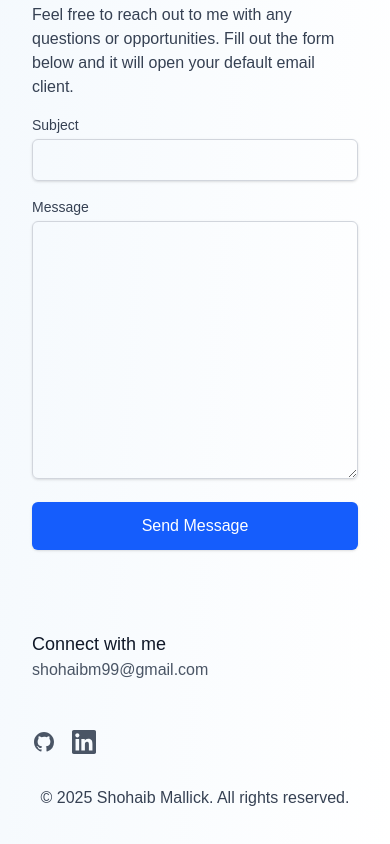
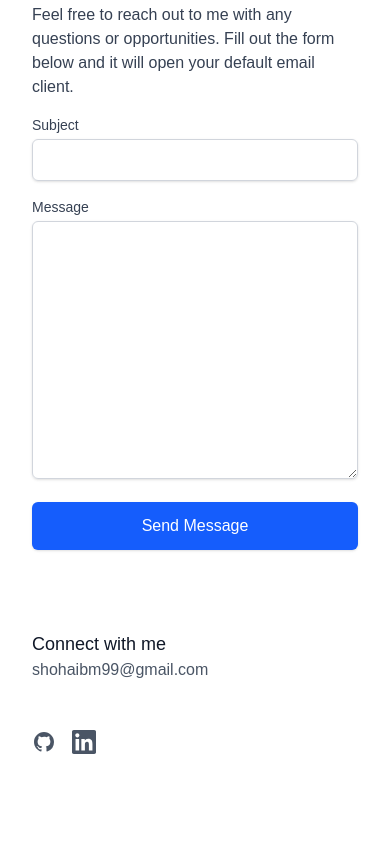
Before and after one commit to shohaibmk/Portfolio, a Next.js app: page / in a window 390 px wide. Shown: the part 5017-5861 px from the top of the page. Built offline with nearby package versions, Linux system fonts and the light colour scheme.

Commit message:
fix: Fixed Footer Component
Files updated:
- app/component/footer.jsx
- app/page.jsx

```diff
--- a/app/components/footer.jsx
+++ b/app/components/footer.jsx
@@ -24,10 +24,10 @@
                     </a>
                 </div>
             </div>
-            <div className="flex justify-center">
+            {/* <div className="flex justify-center">
 
                 <p className="text-gray-700">&copy; 2025 Shohaib Mallick. All rights reserved.</p>
-            </div>
+            </div> */}
         </div>
     )
 }
--- a/app/page.jsx
+++ b/app/page.jsx
@@ -9,7 +9,7 @@
 
 export default function Home() {
   return (
-    <div className="lg:px-8 py-6 bg-gradient-to-br from-[#EDF5FC] to-white">
+    <div className="lg:px-8 py-6">
       <ScrollLinked />
       <AboutMe />
       <div className="grid grid-cols-1 lg:grid-cols-2">
```
